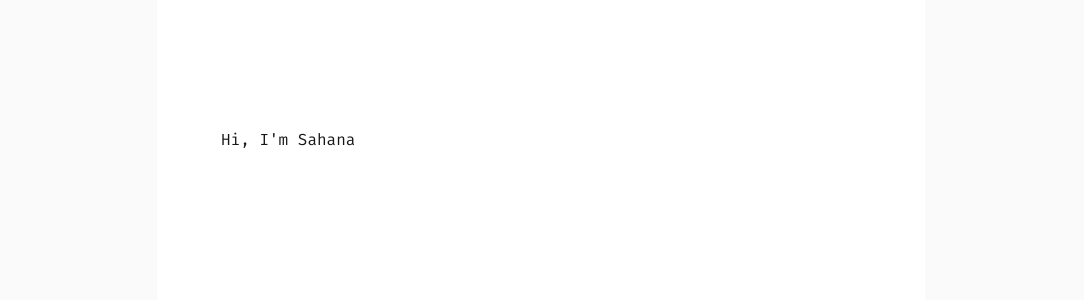
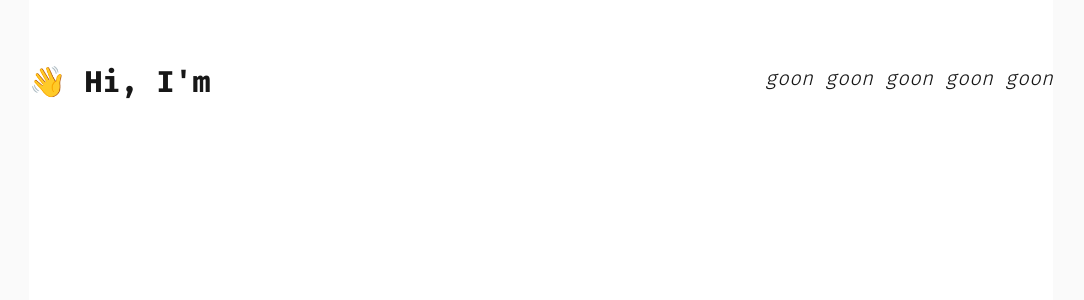
Before and after one commit to boykisserchan/sahana.dev, a Next.js app: page / in a window 1280 px wide. Shown: the top 300 px of the page, without its empty margins (99-1183 px from the left). Built offline with nearby package versions, Linux system fonts and the light colour scheme.

Commit message:
most techbro site ever i KNOW okay sybau :wilted_rose:

```diff
--- a/src/app/page.tsx
+++ b/src/app/page.tsx
@@ -1,10 +1,46 @@
+"use client";
 import Image from "next/image";
+import {useEffect, useState} from "react";
 
 export default function Home() {
-  return (
+	const names = [
+		"Sahana",
+		"a Web Developer",
+		"a hackathon organizer",
+		"a silly person :3",
+		"someone, somewhere."
+	];
+	const [index, setIndex] = useState(0);
+	const [slide, setSlide] = useState(true);
+
+	useEffect(() => {
+		const interval = setInterval(() => {
+			setSlide(false);
+			setTimeout(() => {
+				setIndex((prev) => (prev + 1) % names.length);
+				setSlide(true);
+			}, 500);
+		}, 2500);
+
+		return () => clearInterval(interval);
+	}, []);
+
+	return (
     <div className="flex min-h-screen items-center justify-center bg-zinc-50 font-sans dark:bg-black">
-      <main className="flex min-h-screen w-full max-w-3xl flex-col items-center justify-between py-32 px-16 bg-white dark:bg-black sm:items-start">
-        <h1>Hi, I'm Sahana</h1>
+      <main className="flex min-h-screen w-full max-w-5xl flex-col items-center justify-between py-16 px-0 bg-white dark:bg-black sm:items-start">
+        <div className={"flex flex-col w-full"}>
+	        <div className={"flex flex-row w-full"}>
+		        <h1 className={"text-3xl font-black float-right"}>👋 Hi, I&apos;m{" "}
+			        <span className={`inline-block transform transition-all duration-500 ease-in-out ${
+				        slide ? "translate-y-0 opacity-100" : "translate-y-6 opacity-0"
+			        }`}>
+				        {names[index]}
+			        </span>
+						</h1>
+		        <p className={"ml-auto text-xl font-light italic"}>goon goon goon goon goon</p>
+	        </div>
+	        <hr className={"border-t-2 border-white my-4 w-full"}/>
+        </div>
       </main>
     </div>
   );
```
